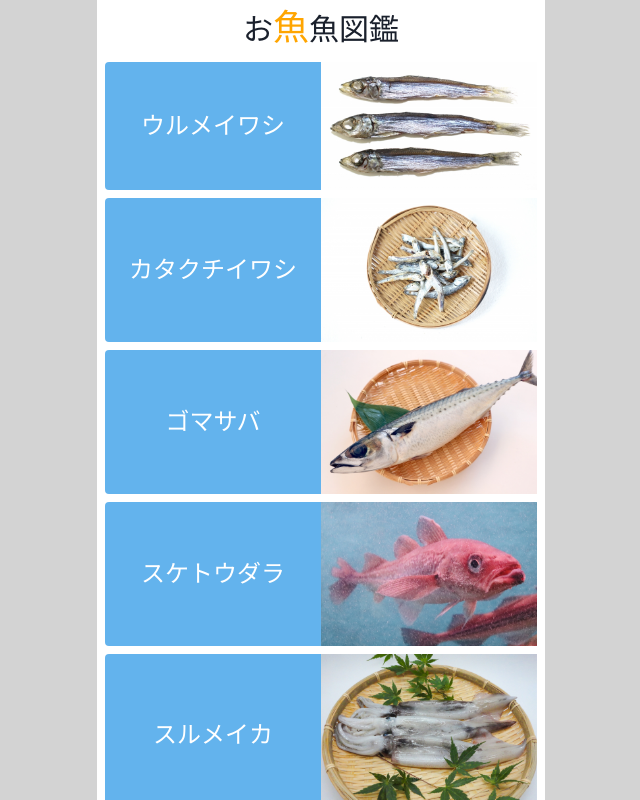
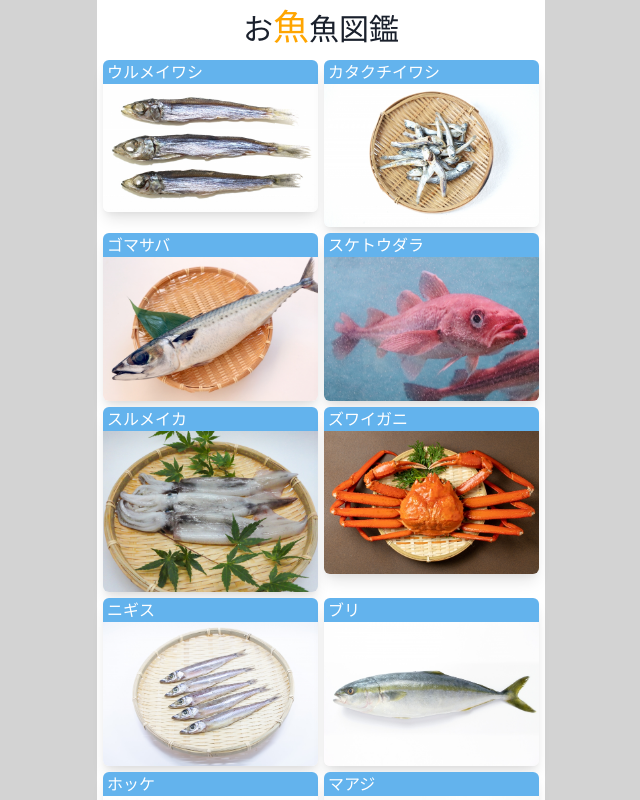
Before and after one commit to n-tomoharu-watanabe/2022-2q-sakana, a React (Vite) app: page / in a window 1280 px wide. Shown: the top 800 px of the page, without its empty margins (319-959 px from the left). Built offline with nearby package versions, Linux system fonts and the light colour scheme.

Commit message:
グリッドレイアウトを変更

```diff
--- a/src/app.tsx
+++ b/src/app.tsx
@@ -1,5 +1,5 @@
 import { Box } from "@chakra-ui/react"
-import { Card } from "./components/card"
+import { FishGrid } from "./components/grid"
 import { Title } from "./components/title"
 
 const fishes = import.meta.glob('../public/images/fishes/*.jpg')
@@ -9,10 +9,7 @@ export const App = () => {
     <Box bg="lightgray">
       <Box minHeight="100vh" maxWidth="md" margin="0 auto" bg="white">
         <Title />
-        {Object.entries(fishes).map(([path, image]) => (
-          <Card path={path} onClick={() => {
-          }} key={path} />
-        ))}
+        <FishGrid paths={Object.entries(fishes).map(([path, image]) => path)} />
       </Box>
     </Box>
   )
--- /dev/null
+++ b/src/components/grid.tsx
@@ -0,0 +1,135 @@
+import { InfoIcon } from "@chakra-ui/icons"
+import { Box, Center, Collapse, Drawer, DrawerBody, DrawerCloseButton, DrawerContent, DrawerHeader, DrawerOverlay, Flex, Grid, Heading, IconButton, Image, Text } from "@chakra-ui/react"
+import { useState } from "react"
+
+type FishCardProps = {
+  path: string
+}
+
+const FishCard = (props: FishCardProps) => {
+  const [isDrawerOpen, setIsDrawerOpen] = useState(false)
+  const [isGraphInfoOpen, setIsGraphInfoOpen] = useState(false)
+
+  const fishName = props.path.match(/[^\/]+(?=\.jpg)/)?.toString()
+
+  if (!fishName) {
+    return null
+  }
+
+  return (
+    <Box
+      width="100%"
+      display="flex"
+      flexFlow="row"
+      onClick={() => setIsDrawerOpen(true)}
+    >
+      <Box>
+        <Box
+          width="100%"
+          rounded="md"
+          shadow="lg"
+          _hover={{
+            shadow: "2xl"
+          }}
+          cursor="pointer"
+          transition="all 0.2s"
+        >
+          <Text
+            bg="blue.300"
+            color="white"
+            roundedTop="md"
+            px="1"
+          >
+            {fishName}
+          </Text>
+          <Image
+            src={props.path}
+            overflow="hidden"
+            roundedBottom="md"
+            loading="lazy"
+          />
+        </Box>
+      </Box>
+
+      <Drawer
+        placement="bottom"
+        isOpen={isDrawerOpen}
+        onClose={() => setIsDrawerOpen(false)}
+      >
+        <DrawerOverlay />
+        <DrawerContent>
+          <Box
+            width="full"
+            maxWidth="md"
+            mx="auto"
+            position="relative"
+          >
+            <DrawerHeader borderBottomWidth='1px' py="8px">
+              お魚について
+            </DrawerHeader>
+            <DrawerCloseButton />
+            <DrawerBody minH="64px">
+              <Text mb="4">
+                {fishName}についての説明です。
+              </Text>
+              <Flex mb="2" justify="space-between" align="center">
+                <Heading as="h4" size="md">
+                  グラフ
+                </Heading>
+                <IconButton
+                  variant="solid"
+                  rounded="full"
+                  size="xs"
+                  bg="gray.700"
+                  color="white"
+                  fontSize="20"
+                  aria-label='open graph infomation'
+                  icon={<InfoIcon />}
+                  onClick={() => {
+                    setIsGraphInfoOpen(bool => !bool)
+                  }}
+                />
+              </Flex>
+              <Collapse in={isGraphInfoOpen} animateOpacity>
+                <Text mb="4">
+                  グラフについての説明です。
+                </Text>
+              </Collapse>
+              <Center
+                h="64px"
+                bg="gray.500"
+                m="1"
+                color="white"
+                fontSize="xl"
+                rounded="base"
+              >
+                グラフ画像
+              </Center>
+            </DrawerBody>
+          </Box>
+        </DrawerContent>
+      </Drawer>
+    </Box>
+  )
+
+}
+
+type FishGridProps = {
+  paths: string[]
+}
+
+export const FishGrid = (props: FishGridProps) => {
+  return (
+    <Grid
+
+      gridTemplateColumns={'1fr 1fr'}
+      gap='1.5'
+      color='blackAlpha.700'
+      padding='1.5'
+    >
+      {props.paths.map(path => (
+        <FishCard path={path} key={path} />
+      ))}
+    </Grid>
+  )
+}
```
